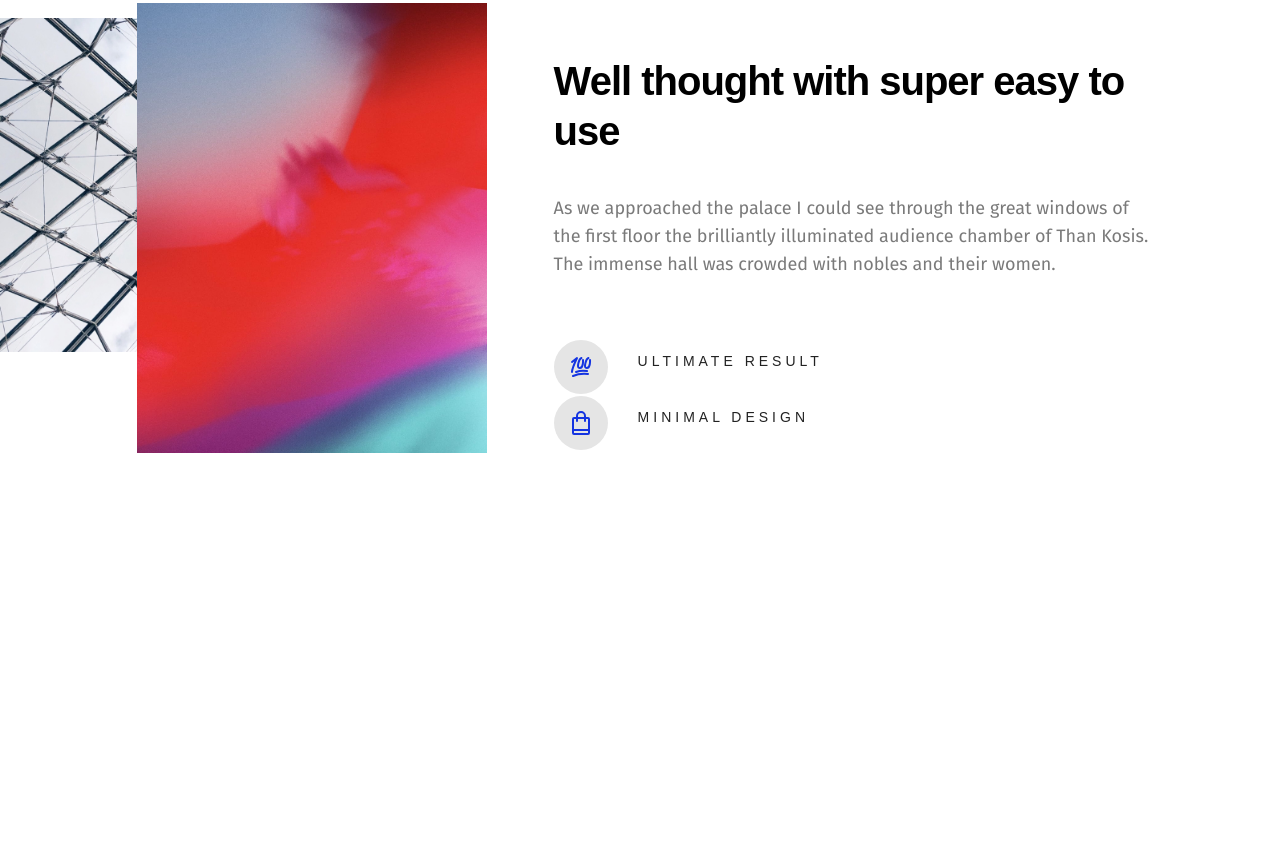
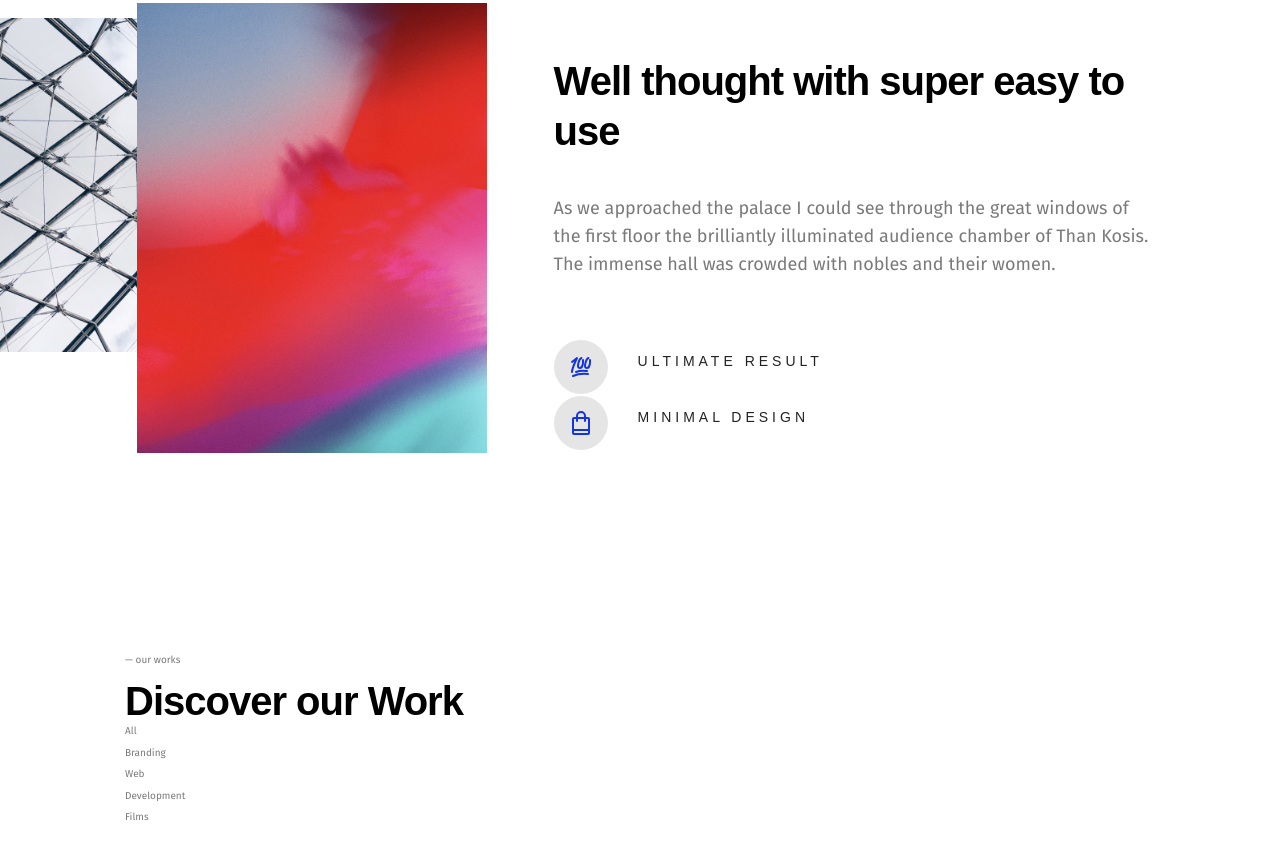
Before and after one commit to alex-yte/Gravity, a plain HTML site: page index.html in a window 1280 px wide. Shown: the part 3075-3933 px from the top of the page. Before the commit the page ends 3730 px from the top, so only its background shows below. Drawn offline with Linux system fonts and the light colour scheme; files whose address does not match are found by name.

Commit message:
works section partially

```diff
--- a/index.html
+++ b/index.html
@@ -211,7 +211,20 @@
 </section>
 
 <section class="works">
-    <div class="container">
+    <div class="container-center">
+        <p class="paragraph section_heading">— our works</p>
+        <div class="works__heading_wrapper">
+            <h2 class="works__heading">
+                Discover our Work
+            </h2>
+            <div class="works__buttons_wrapper">
+                <p class="paragraph works__switch">All</p>
+                <p class="paragraph works__switch">Branding</p>
+                <p class="paragraph works__switch">Web</p>
+                <p class="paragraph works__switch">Development</p>
+                <p class="paragraph works__switch">Films</p>
+            </div>
+        </div>
 
     </div>
 </section>
--- a/scss/style.scss
+++ b/scss/style.scss
@@ -237,7 +237,8 @@
 }
 
 .works{
-
+    margin-top: 20rem;
+    margin-bottom: 25rem;
 }
 
 .testimonials{
```
Also changed, not shown: assets/img/work_placeholders/Placeholder-1.jpg (added), assets/img/work_placeholders/Placeholder-2.jpg (added), assets/img/work_placeholders/Placeholder-3.jpg (added), assets/img/work_placeholders/Placeholder-4.jpg (added), assets/img/work_placeholders/Placeholder-5.jpg (added), assets/img/work_placeholders/Placeholder.jpg (added), dist/style.css, 1 other file.
